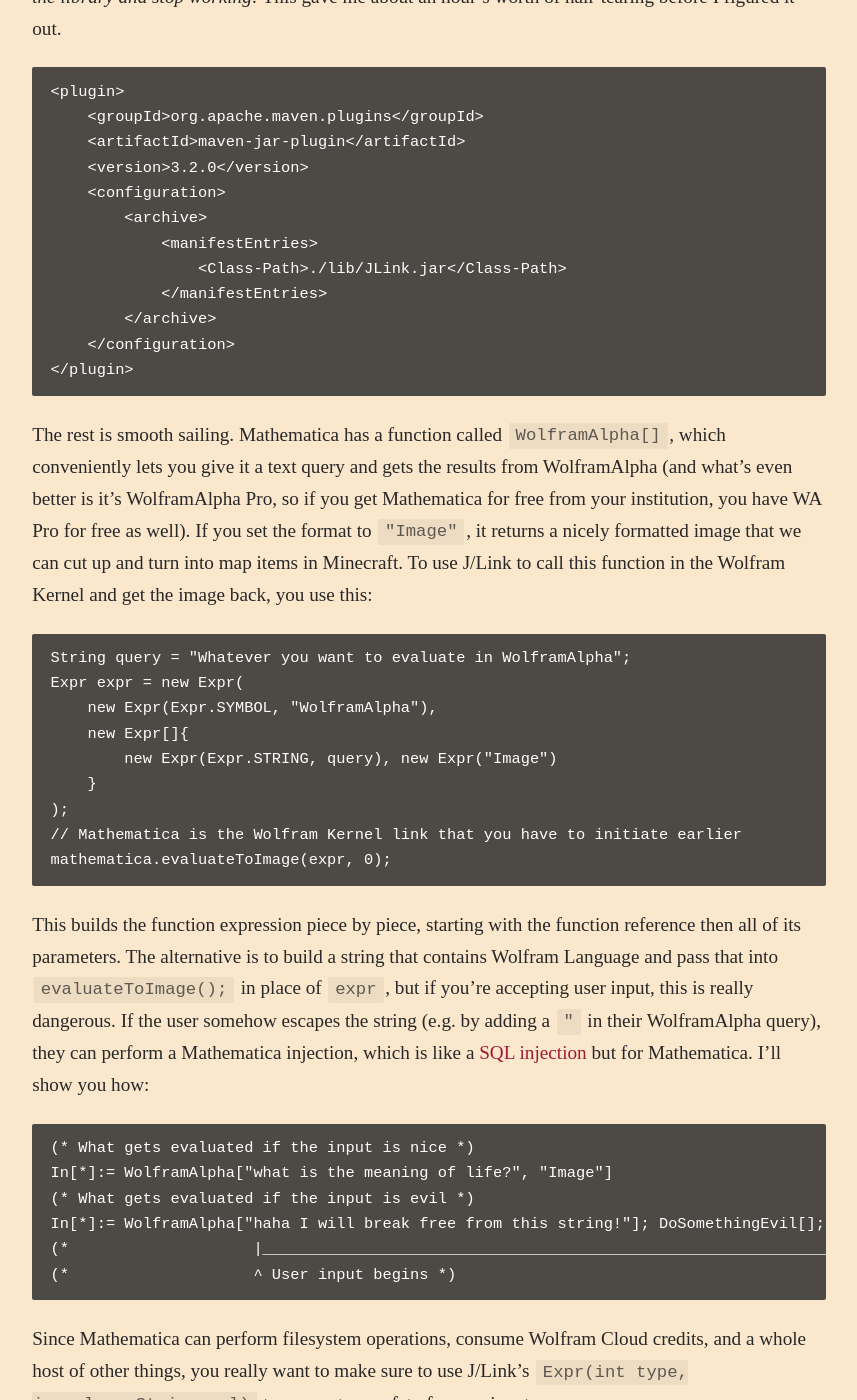
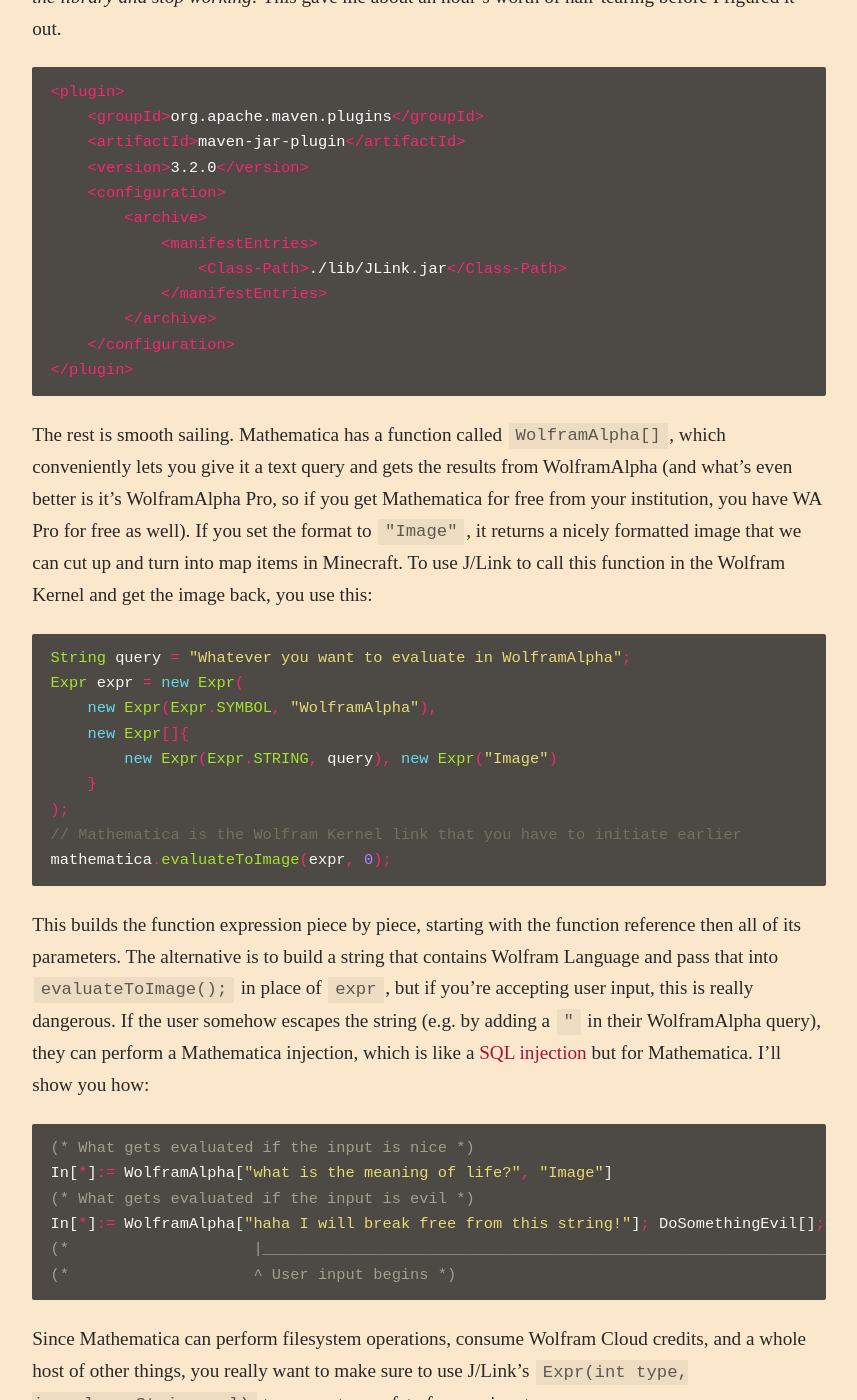
Before and after one commit to fechan/blog, a Jekyll site: the page built from _posts/2020-05-12-Mathematikka-WolframAlpha-in-Minecraft.md, in a window 1280 px wide and 1400 px high, scrolled down 1713 px. Shown: the whole window, without its empty margins (211-1068 px from the left). Built offline with Jekyll 4.4.1, drawn with Linux system fonts in a browser that asks for light colours; some web fonts are replaced.

Commit message:
use lowercase language names

````diff
--- a/_posts/2020-05-12-Mathematikka-WolframAlpha-in-Minecraft.md
+++ b/_posts/2020-05-12-Mathematikka-WolframAlpha-in-Minecraft.md
@@ -27,7 +27,7 @@ When the signed book and quill hits the ground, it asks a [Mathematica](https://
 
 For some reason all the downloads of J/Link by itself have disappeared off the face of the earth, but if you have Mathematica installed, it will be in `MATHEMATICA_INSTALL_DIRECTORY/SystemFiles/Links/JLink/`. All you really need is `JLink.jar` and the `SystemFiles` directory, which contains some kind of native library that JLink can't function without. When you try starting a kernel link, `JLink.jar` will expect `SystemFiles` to be in the same directory as itself and search for the native library in there. Now, if you're going to develop your own plugin that uses J/Link, read carefully: I put these files in `BUKKIT_SERVER_DIRECTORY/Plugins/lib/`, where external libraries for Bukkit plugins are typically added. In order to specify JLink as part of the plugin's classpath, you have to specify the path and name of the jar in the POM, otherwise the manifest it generates will append a version number to the classpath. This is a problem because when looking for `SystemFiles`, JLink finds itself by searching for a `JLink.jar` with that name specifically. *If it's named anything else, it will fail to find the library and stop working!* This gave me about an hour's worth of hair-tearing before I figured it out.
 
-```XML
+```xml
 <plugin>
     <groupId>org.apache.maven.plugins</groupId>
     <artifactId>maven-jar-plugin</artifactId>
@@ -43,7 +43,7 @@ For some reason all the downloads of J/Link by itself have disappeared off the f
 ```
 The rest is smooth sailing. Mathematica has a function called `WolframAlpha[]`, which conveniently lets you give it a text query and gets the results from WolframAlpha (and what's even better is it's WolframAlpha Pro, so if you get Mathematica for free from your institution, you have WA Pro for free as well). If you set the format to `"Image"`, it returns a nicely formatted image that we can cut up and turn into map items in Minecraft. To use J/Link to call this function in the Wolfram Kernel and get the image back, you use this:
 
-```Java
+```java
 String query = "Whatever you want to evaluate in WolframAlpha";
 Expr expr = new Expr(
     new Expr(Expr.SYMBOL, "WolframAlpha"),
@@ -57,7 +57,7 @@ mathematica.evaluateToImage(expr, 0);
 
 This builds the function expression piece by piece, starting with the function reference then all of its parameters. The alternative is to build a string that contains Wolfram Language and pass that into `evaluateToImage();` in place of `expr`, but if you're accepting user input, this is really dangerous. If the user somehow escapes the string (e.g. by adding a `"` in their WolframAlpha query), they can perform a Mathematica injection, which is like a [SQL injection](https://owasp.org/www-community/attacks/SQL_Injection) but for Mathematica. I'll show you how:
 
-```Mathematica
+```mathematica
 (* What gets evaluated if the input is nice *)
 In[*]:= WolframAlpha["what is the meaning of life?", "Image"]
 (* What gets evaluated if the input is evil *)
````
